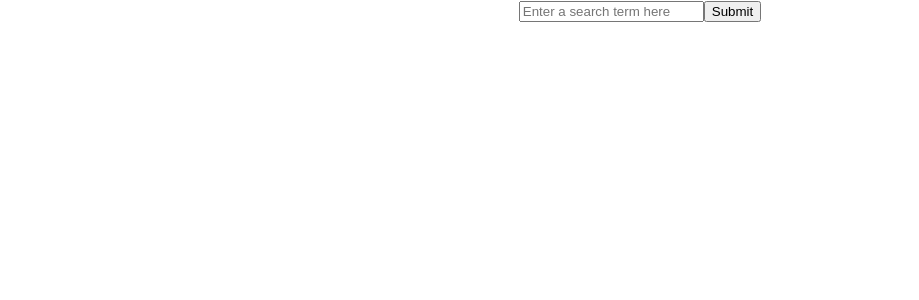
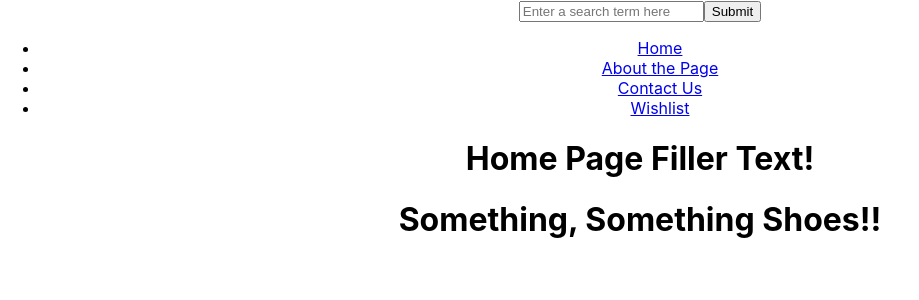
Before and after one commit to cfdebug/shoe-shop, a React (Create React App) app: page / in a window 1280 px wide. Shown: the top 300 px of the page, without its empty margins (0-919 px from the left). Built offline with nearby package versions, Linux system fonts and the light colour scheme.

Commit message:
naibar in app.js with proper routes and home/wishlist filler data

```diff
--- a/package.json
+++ b/package.json
@@ -8,6 +8,7 @@
     "@testing-library/user-event": "^13.5.0",
     "react": "^18.2.0",
     "react-dom": "^18.2.0",
+    "react-router-dom": "^6.4.5",
     "react-scripts": "5.0.1",
     "web-vitals": "^2.1.4"
   },
--- a/src/App.js
+++ b/src/App.js
@@ -1,12 +1,18 @@
 
 import './App.css';
-import React, {useRef, useState, Suspense} from 'react'
-import SearchBar from './components/searchBar'
-import { SearchContext } from './context/searchContext'
-import { DataContext } from './context/dataContext'
-import { createResource as fetchData} from './helper'
+import React, {useRef, useState, Suspense} from 'react';
+import { BrowserRouter as Router, Routes, Route } from 'react-router-dom';
+import SearchBar from './components/searchBar';
+import { SearchContext } from './context/searchContext';
+import { DataContext } from './context/dataContext';
+import { createResource as fetchData} from './helper';
 import Spinner from './components/spinner';
 import ItemCard from './components/itemCard';
+import NaviBar from './components/NaviBar';
+import AboutUs from './components/aboutUs';
+import ContactUs from './components/contactUs';
+import Home from './components/home';
+import WishList from './components/wishList';
 
 
 function App() {
@@ -33,15 +39,26 @@ function App() {
 
   return (
     <div className="App">
+      <Router>
         <SearchContext.Provider value={{
           term: searchInput,
           handleSearch: handleSearch
         }}>
           <SearchBar/>
+          <NaviBar />
+
+
         </SearchContext.Provider>
         <DataContext.Provider value={data}>
           {renderCards()}
         </DataContext.Provider>
+        <Routes>
+          <Route path="/" element={<Home/>} />
+          <Route path="/about" element={AboutUs} />
+          <Route path="/contact" element={ContactUs} />
+          <Route path="/wishlist" element={<WishList/>} />
+        </Routes>
+      </Router>
     </div>
   );
 }
--- /dev/null
+++ b/src/components/home.js
@@ -0,0 +1,9 @@
+
+export default function Home () {
+    return(
+        <div className="homepage">
+            <h1>Home Page Filler Text!</h1>
+            <h1>Something, Something Shoes!!</h1>
+        </div>
+    )
+}
--- a/src/components/wishList.js
+++ b/src/components/wishList.js
@@ -0,0 +1,8 @@
+
+export default function WishList () {
+    return(
+        <div classname="wishList">
+            <h1>Wishlist Filler Code</h1>
+        </div>
+    )
+}
```
Also changed, not shown: 1 other file (tests, documents, lock files or other folders). Lines whose indentation alone changed are shown as unchanged.
